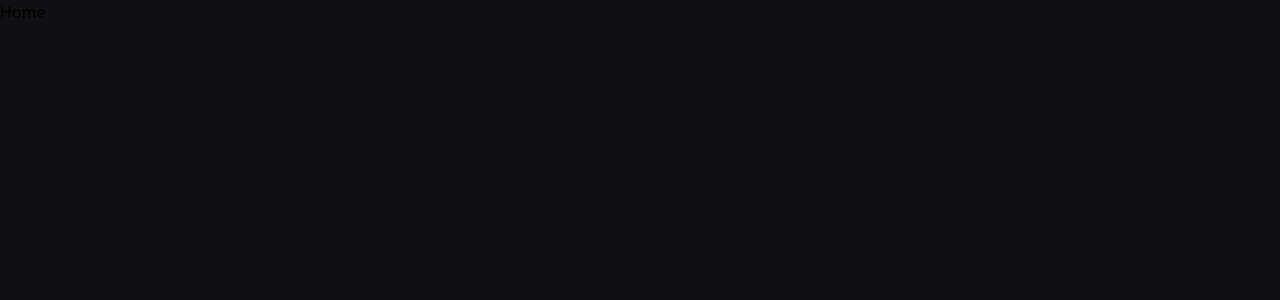
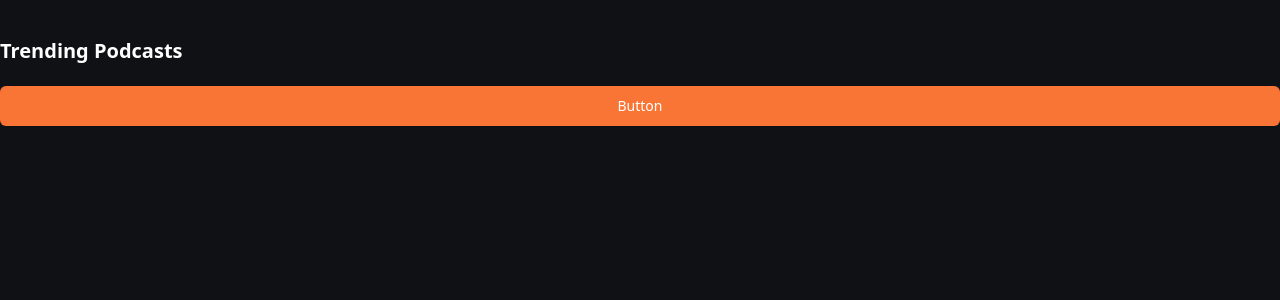
Before and after one commit to sturmsrobot/Podcastr, a Next.js app: page / in a window 1280 px wide. Shown: the top 300 px of the page. Built offline with nearby package versions, Linux system fonts and the light colour scheme.

Commit message:
homepage.tsx & button.tsx erstellt

```diff
--- a/app/page.tsx
+++ b/app/page.tsx
@@ -1,7 +1,15 @@
+import { Button } from "@/components/ui/button";
 import React from "react";
 
 const Home = () => {
-  return <div>Home</div>;
+  return (
+    <div className="mt-9 flex flex-col gap-9">
+      <section className="flex flex-col gap-5">
+        <h1 className="text-20 font-bold text-white-1">Trending Podcasts</h1>
+        <Button className="text-white-1 bg-orange-1">Button</Button>
+      </section>
+    </div>
+  );
 };
 
 export default Home;
--- /dev/null
+++ b/components/ui/button.tsx
@@ -0,0 +1,56 @@
+import * as React from "react"
+import { Slot } from "@radix-ui/react-slot"
+import { cva, type VariantProps } from "class-variance-authority"
+
+import { cn } from "@/lib/utils"
+
+const buttonVariants = cva(
+  "inline-flex items-center justify-center gap-2 whitespace-nowrap rounded-md text-sm font-medium ring-offset-background transition-colors focus-visible:outline-none focus-visible:ring-2 focus-visible:ring-ring focus-visible:ring-offset-2 disabled:pointer-events-none disabled:opacity-50 [&_svg]:pointer-events-none [&_svg]:size-4 [&_svg]:shrink-0",
+  {
+    variants: {
+      variant: {
+        default: "bg-primary text-primary-foreground hover:bg-primary/90",
+        destructive:
+          "bg-destructive text-destructive-foreground hover:bg-destructive/90",
+        outline:
+          "border border-input bg-background hover:bg-accent hover:text-accent-foreground",
+        secondary:
+          "bg-secondary text-secondary-foreground hover:bg-secondary/80",
+        ghost: "hover:bg-accent hover:text-accent-foreground",
+        link: "text-primary underline-offset-4 hover:underline",
+      },
+      size: {
+        default: "h-10 px-4 py-2",
+        sm: "h-9 rounded-md px-3",
+        lg: "h-11 rounded-md px-8",
+        icon: "h-10 w-10",
+      },
+    },
+    defaultVariants: {
+      variant: "default",
+      size: "default",
+    },
+  }
+)
+
+export interface ButtonProps
+  extends React.ButtonHTMLAttributes<HTMLButtonElement>,
+    VariantProps<typeof buttonVariants> {
+  asChild?: boolean
+}
+
+const Button = React.forwardRef<HTMLButtonElement, ButtonProps>(
+  ({ className, variant, size, asChild = false, ...props }, ref) => {
+    const Comp = asChild ? Slot : "button"
+    return (
+      <Comp
+        className={cn(buttonVariants({ variant, size, className }))}
+        ref={ref}
+        {...props}
+      />
+    )
+  }
+)
+Button.displayName = "Button"
+
+export { Button, buttonVariants }
--- a/package.json
+++ b/package.json
@@ -9,6 +9,7 @@
     "lint": "next lint"
   },
   "dependencies": {
+    "@radix-ui/react-slot": "^1.1.0",
     "class-variance-authority": "^0.7.0",
     "clsx": "^2.1.1",
     "lucide-react": "^0.454.0",
```
Also changed, not shown: 1 other file (tests, documents, lock files or other folders).
